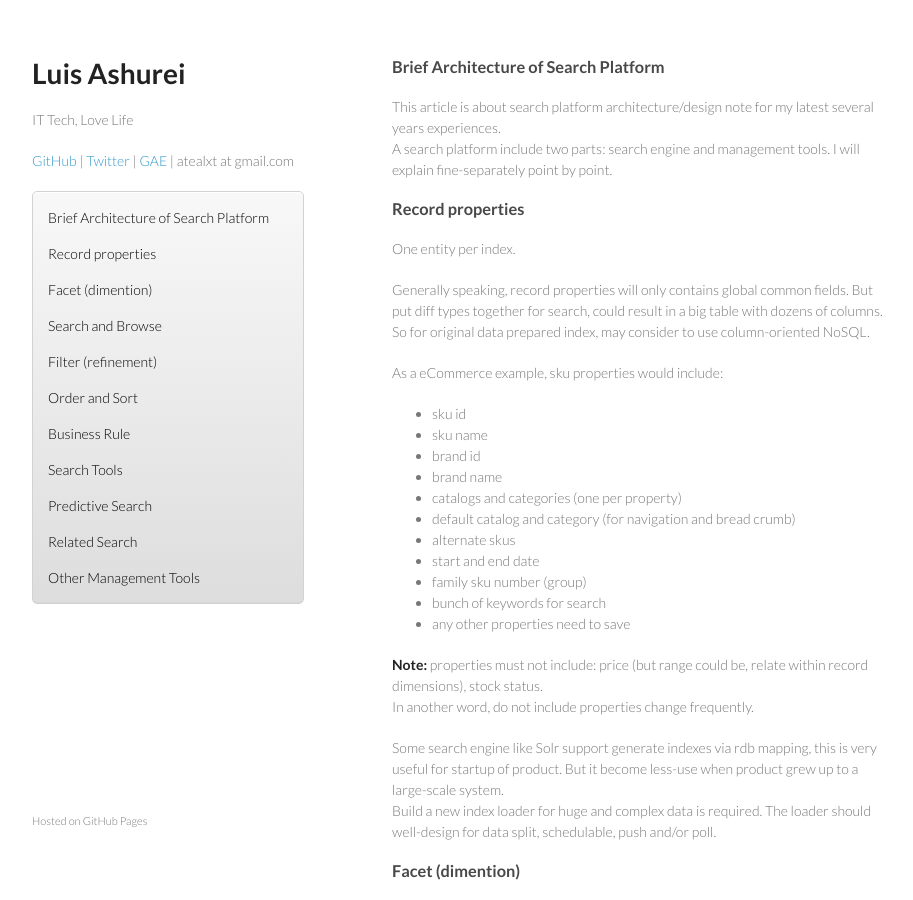
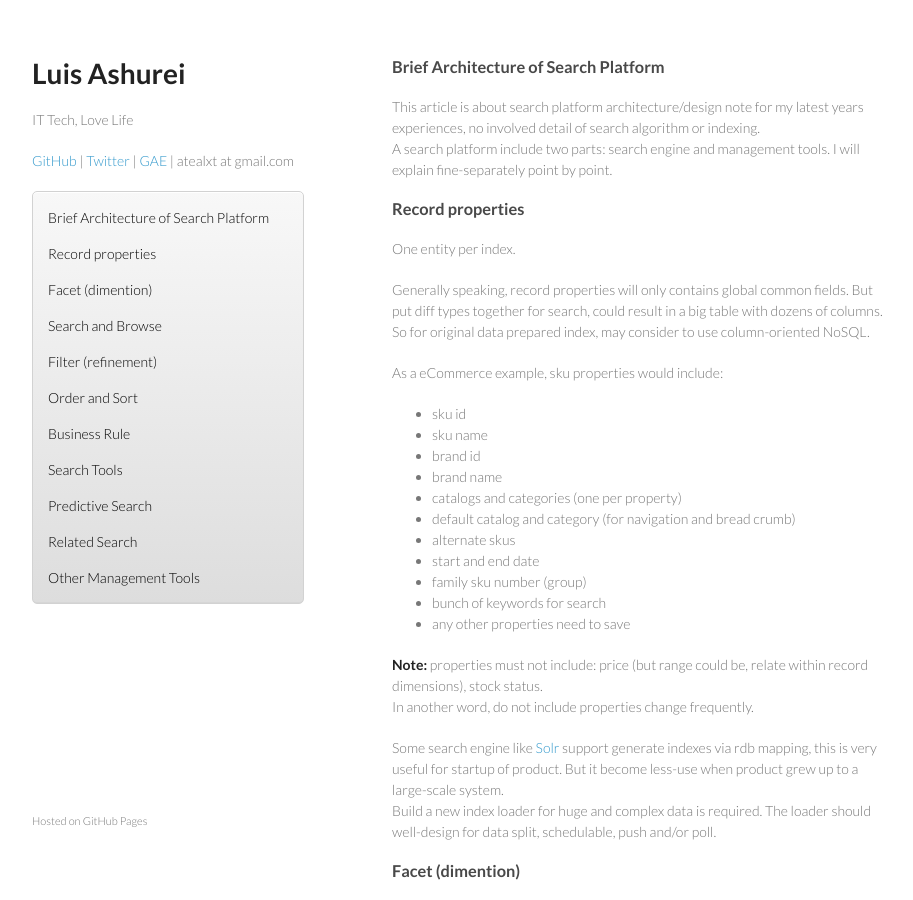
Before and after one commit to atealxt/atealxt.github.io, a Jekyll site: the page built from _posts/2014-08-13-brief-architecture-of-search-platform.html, in a window 1280 px wide and 900 px high. Shown: the whole window, without its empty margins (178-1091 px from the left). Built offline with Jekyll 4.4.1, drawn with Linux system fonts in a browser that asks for light colours; comment, search, counter and statistics services are not loaded.

Commit message:
Update 2014-08-13-brief-architecture-of-search-platform.html

```diff
--- a/_posts/2014-08-13-brief-architecture-of-search-platform.html
+++ b/_posts/2014-08-13-brief-architecture-of-search-platform.html
@@ -13,7 +13,8 @@
 </h3>
 
 <p>
-This article is about search platform architecture/design note for my latest several years experiences.
+This article is about search platform architecture/design note for my latest years experiences,
+no involved detail of search algorithm or indexing.
 <br>
 A search platform include two parts: search engine and management tools. I will explain fine-separately point by point.
 </p>
@@ -56,7 +57,7 @@
 </p>
 
 <p>
-Some search engine like Solr support generate indexes via rdb mapping, this is very useful for startup of product.
+Some search engine like <a href="http://lucene.apache.org/solr/">Solr</a> support generate indexes via rdb mapping, this is very useful for startup of product.
 But it become less-use when product grew up to a large-scale system. <br>
 Build a new index loader for huge and complex data is required.
 The loader should well-design for data split, schedulable, push and/or poll.
@@ -70,7 +71,9 @@
 <p>
 System would have thousands of categories.
 Single record may point to more than one, which should map to any category if related.
-<br>
+</p>
+
+<p>
 Like a laptop, have general product category (Product -> Technology -> Computers), and some particular detail (I call "Feature") such as memory, cpu.
 </p>
 
```
